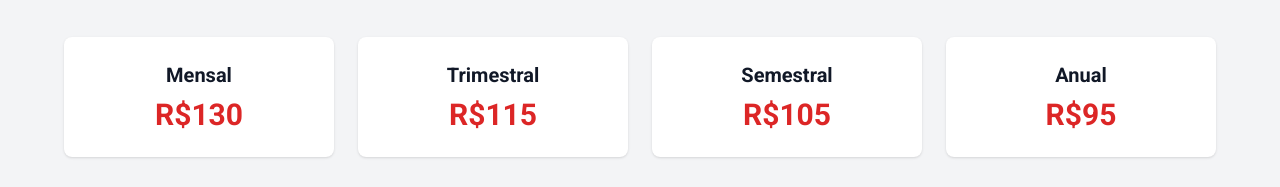
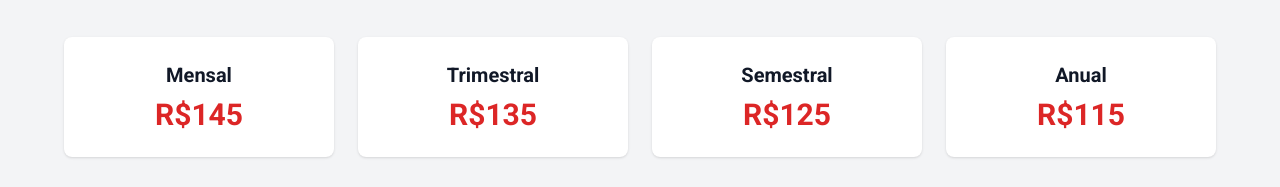
Before and after one commit to Julianordn/site-ctludus, a plain HTML site: page index.html in a window 1280 px wide. Shown: the part 1293-1480 px from the top of the page. Drawn offline with nearby package versions, Linux system fonts and the light colour scheme.

Commit message:
Update index.html

```diff
--- a/index.html
+++ b/index.html
@@ -135,19 +135,19 @@
       <div class="grid grid-cols-1 md:grid-cols-4 gap-6 text-center">
         <div class="bg-white p-6 rounded-lg shadow hover:shadow-xl transition">
           <h3 class="text-xl font-bold mb-2">Mensal</h3>
-          <p class="text-3xl text-red-600 font-extrabold">R$130</p>
+          <p class="text-3xl text-red-600 font-extrabold">R$145</p>
         </div>
         <div class="bg-white p-6 rounded-lg shadow hover:shadow-xl transition">
           <h3 class="text-xl font-bold mb-2">Trimestral</h3>
-          <p class="text-3xl text-red-600 font-extrabold">R$115</p>
+          <p class="text-3xl text-red-600 font-extrabold">R$135</p>
         </div>
         <div class="bg-white p-6 rounded-lg shadow hover:shadow-xl transition">
           <h3 class="text-xl font-bold mb-2">Semestral</h3>
-          <p class="text-3xl text-red-600 font-extrabold">R$105</p>
+          <p class="text-3xl text-red-600 font-extrabold">R$125</p>
         </div>
         <div class="bg-white p-6 rounded-lg shadow hover:shadow-xl transition">
           <h3 class="text-xl font-bold mb-2">Anual</h3>
-          <p class="text-3xl text-red-600 font-extrabold">R$95</p>
+          <p class="text-3xl text-red-600 font-extrabold">R$115</p>
         </div>
       </div>
     </div>
```
